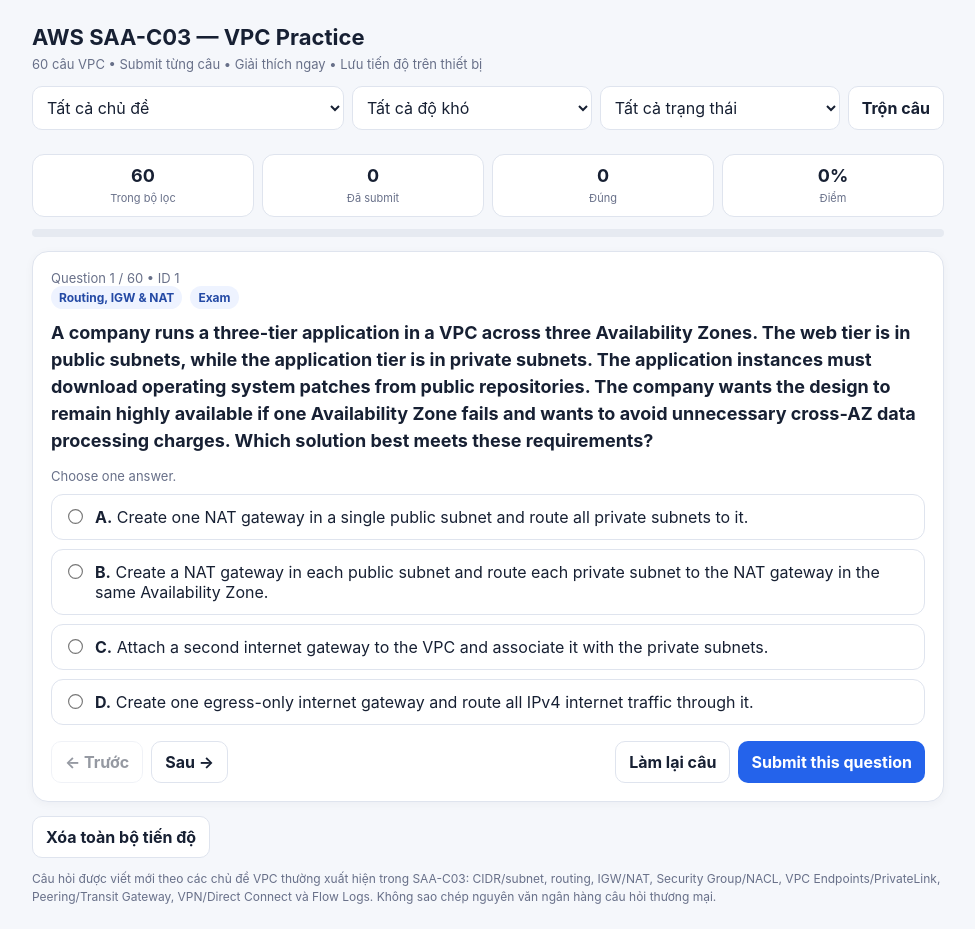
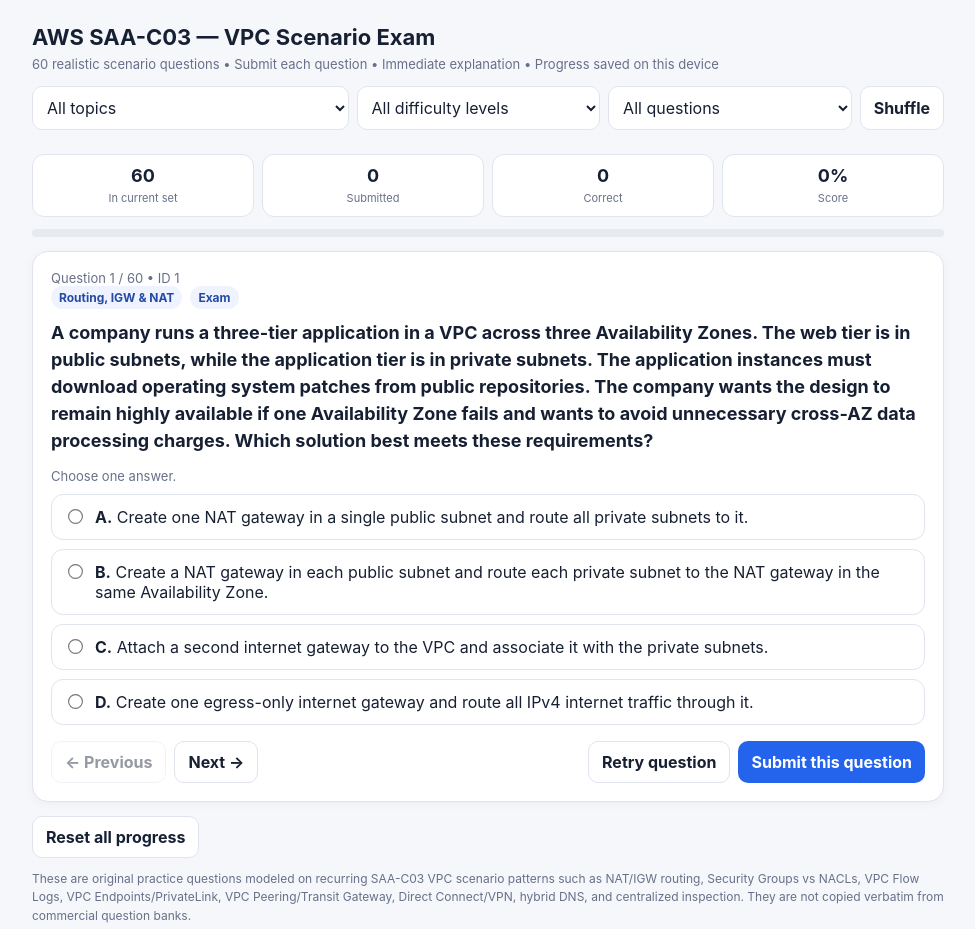
Before and after one commit to munonguyen/test, a plain HTML site: page index.html in a window 1280 px wide. Shown: the whole page, without its empty margins (152-1127 px from the left). Drawn offline with Linux system fonts and the light colour scheme.

Commit message:
Update VPC exam interface for scenario-based practice

```diff
--- a/index.html
+++ b/index.html
@@ -1,37 +1,37 @@
 <!doctype html>
-<html lang="vi">
+<html lang="en">
 <head>
   <meta charset="utf-8">
   <meta name="viewport" content="width=device-width, initial-scale=1, viewport-fit=cover">
   <meta name="theme-color" content="#f5f7fb">
-  <title>AWS SAA-C03 VPC Practice</title>
+  <title>AWS SAA-C03 VPC Scenario Exam</title>
   <link rel="stylesheet" href="styles.css">
 </head>
 <body>
 <div class="app">
   <header>
     <div>
-      <h1>AWS SAA-C03 — VPC Practice</h1>
-      <div class="sub">60 câu VPC • Submit từng câu • Giải thích ngay • Lưu tiến độ trên thiết bị</div>
+      <h1>AWS SAA-C03 — VPC Scenario Exam</h1>
+      <div class="sub">60 realistic scenario questions • Submit each question • Immediate explanation • Progress saved on this device</div>
     </div>
     <div class="toolbar">
-      <select id="cat"><option value="ALL">Tất cả chủ đề</option></select>
-      <select id="level"><option value="ALL">Tất cả độ khó</option></select>
+      <select id="cat"><option value="ALL">All topics</option></select>
+      <select id="level"><option value="ALL">All difficulty levels</option></select>
       <select id="status">
-        <option value="ALL">Tất cả trạng thái</option>
-        <option value="UNANSWERED">Chưa làm</option>
-        <option value="WRONG">Đã làm sai</option>
-        <option value="CORRECT">Đã làm đúng</option>
+        <option value="ALL">All questions</option>
+        <option value="UNANSWERED">Unanswered</option>
+        <option value="WRONG">Incorrect</option>
+        <option value="CORRECT">Correct</option>
       </select>
-      <button class="btn secondary" id="shuffle">Trộn câu</button>
+      <button class="btn secondary" id="shuffle">Shuffle</button>
     </div>
   </header>
 
   <section class="stats">
-    <div class="stat"><b id="shown">0</b><span>Trong bộ lọc</span></div>
-    <div class="stat"><b id="done">0</b><span>Đã submit</span></div>
-    <div class="stat"><b id="correct">0</b><span>Đúng</span></div>
-    <div class="stat"><b id="score">0%</b><span>Điểm</span></div>
+    <div class="stat"><b id="shown">0</b><span>In current set</span></div>
+    <div class="stat"><b id="done">0</b><span>Submitted</span></div>
+    <div class="stat"><b id="correct">0</b><span>Correct</span></div>
+    <div class="stat"><b id="score">0%</b><span>Score</span></div>
   </section>
   <div class="progress"><div id="bar"></div></div>
 
@@ -45,20 +45,20 @@
 
     <div class="actions">
       <div class="left">
-        <button class="btn secondary" id="prev">← Trước</button>
-        <button class="btn secondary" id="next">Sau →</button>
+        <button class="btn secondary" id="prev">← Previous</button>
+        <button class="btn secondary" id="next">Next →</button>
       </div>
       <div class="right">
-        <button class="btn secondary" id="resetOne">Làm lại câu</button>
-        <button class="btn" id="submit">Submit câu này</button>
+        <button class="btn secondary" id="resetOne">Retry question</button>
+        <button class="btn" id="submit">Submit this question</button>
       </div>
     </div>
   </main>
 
   <section class="review">
-    <button class="btn secondary" id="resetAll">Xóa toàn bộ tiến độ</button>
+    <button class="btn secondary" id="resetAll">Reset all progress</button>
     <div class="footer-note">
-      Câu hỏi được viết mới theo các chủ đề VPC thường xuất hiện trong SAA-C03: CIDR/subnet, routing, IGW/NAT, Security Group/NACL, VPC Endpoints/PrivateLink, Peering/Transit Gateway, VPN/Direct Connect và Flow Logs. Không sao chép nguyên văn ngân hàng câu hỏi thương mại.
+      These are original practice questions modeled on recurring SAA-C03 VPC scenario patterns such as NAT/IGW routing, Security Groups vs NACLs, VPC Flow Logs, VPC Endpoints/PrivateLink, VPC Peering/Transit Gateway, Direct Connect/VPN, hybrid DNS, and centralized inspection. They are not copied verbatim from commercial question banks.
     </div>
   </section>
 </div>
```
